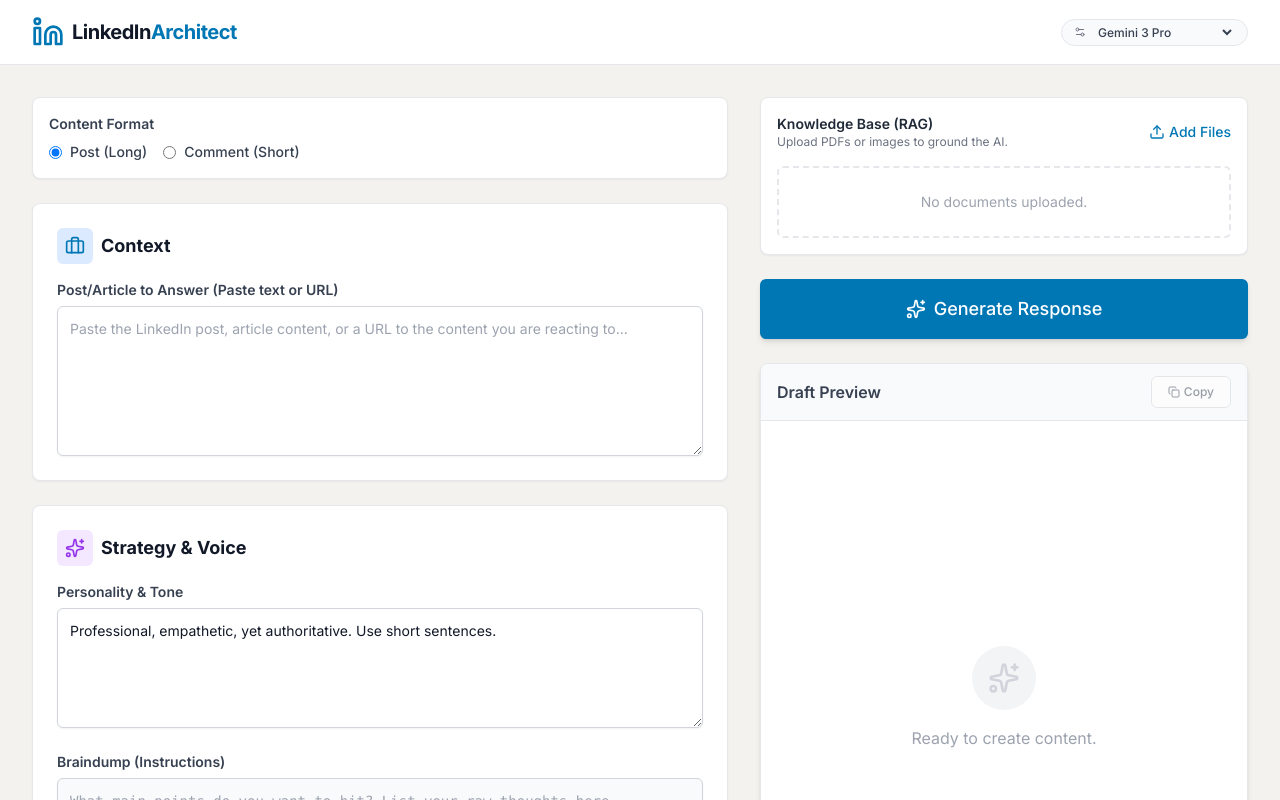
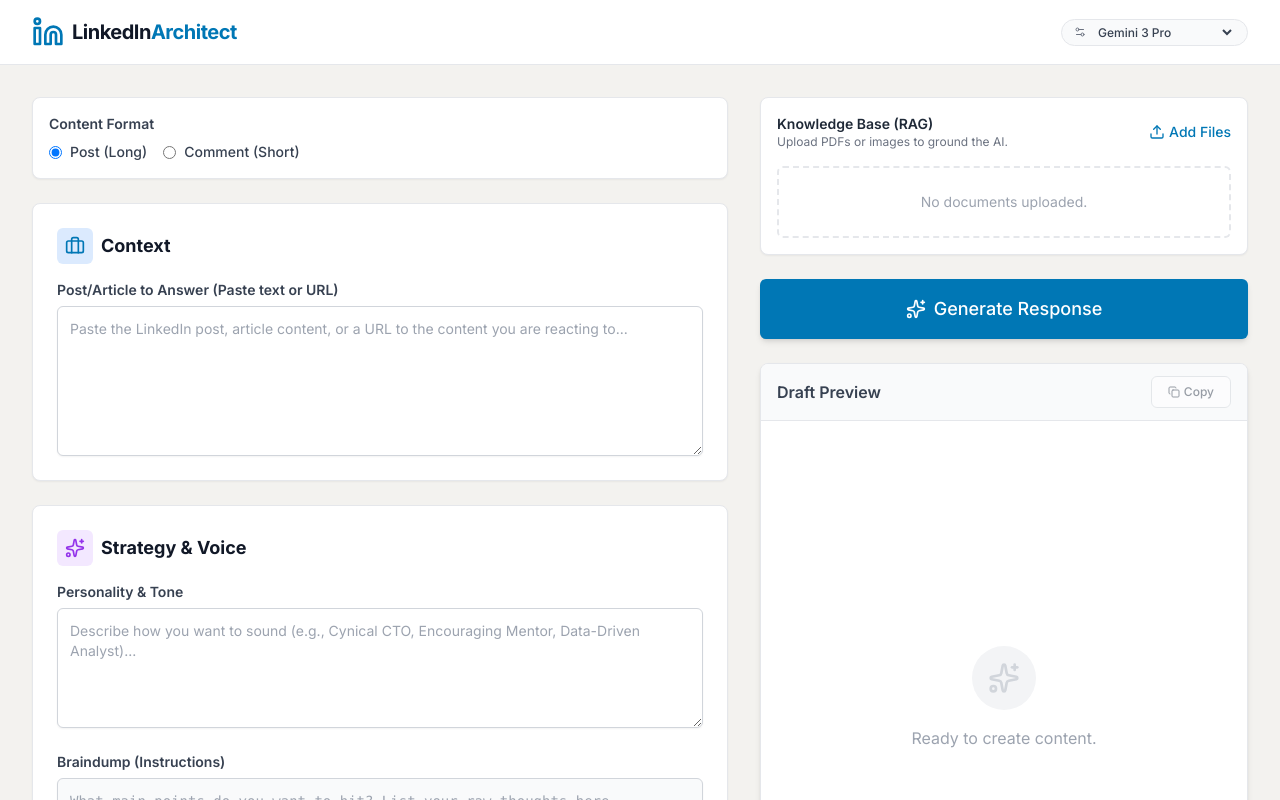
Before and after one commit to andyvalerio/linkedin-architect, a React (Vite) app: page / in a window 1280 px wide. Shown: the top 800 px of the page. Built offline with nearby package versions, Linux system fonts and the light colour scheme.

Commit message:
feat: Allow empty personality prompt
The personality prompt is now optional. This allows users to generate content without specifying a particular writing style if they prefer the AI's default.

```diff
--- a/App.tsx
+++ b/App.tsx
@@ -18,7 +18,7 @@
 const App: React.FC = () => {
   // State
   const [context, setContext] = useState<string>('');
-  const [personality, setPersonality] = useState<string>('Professional, empathetic, yet authoritative. Use short sentences.');
+  const [personality, setPersonality] = useState<string>('');
   const [braindump, setBraindump] = useState<string>('');
   const [postType, setPostType] = useState<PostType>(PostType.POST);
   const [documents, setDocuments] = useState<UploadedDocument[]>([]);
```
